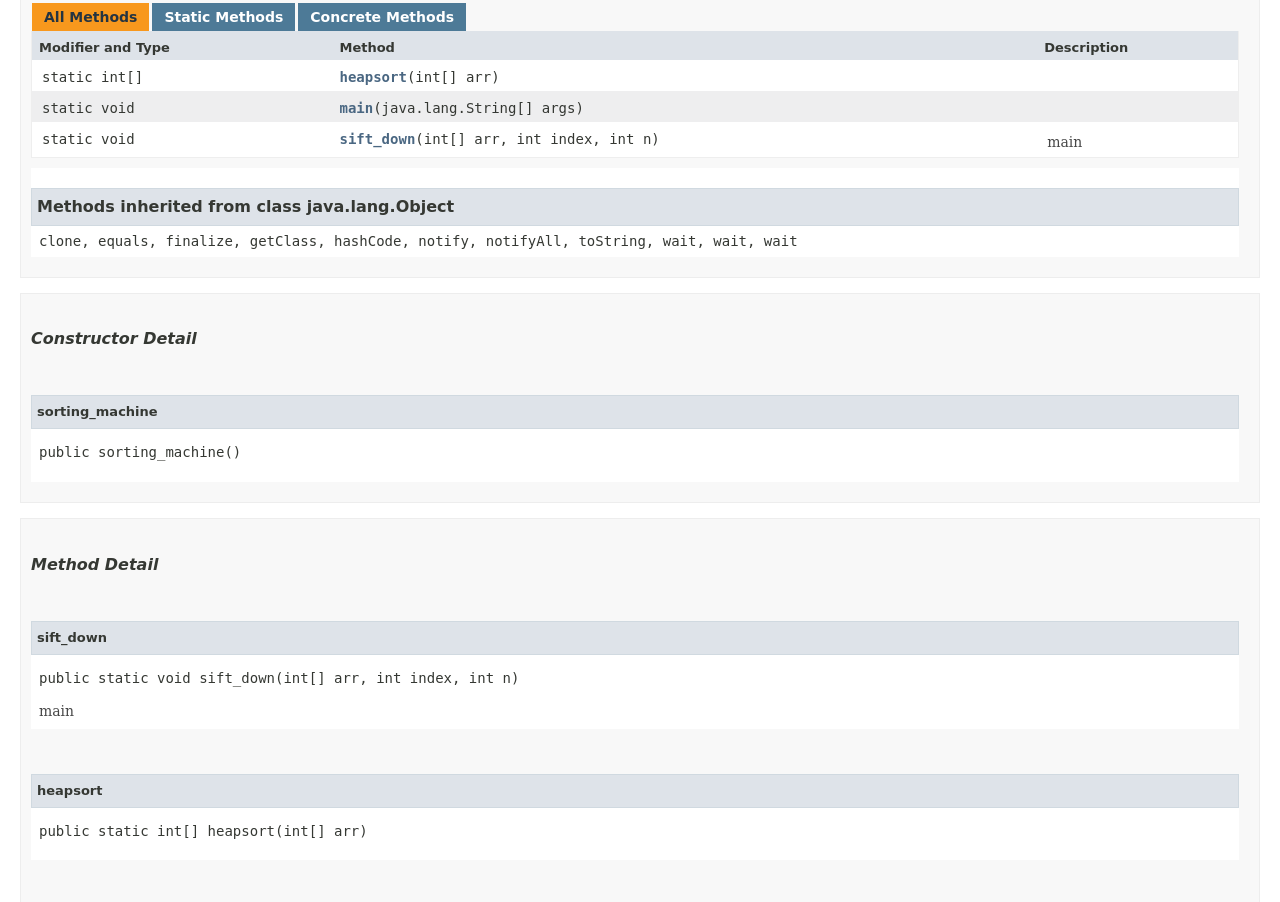
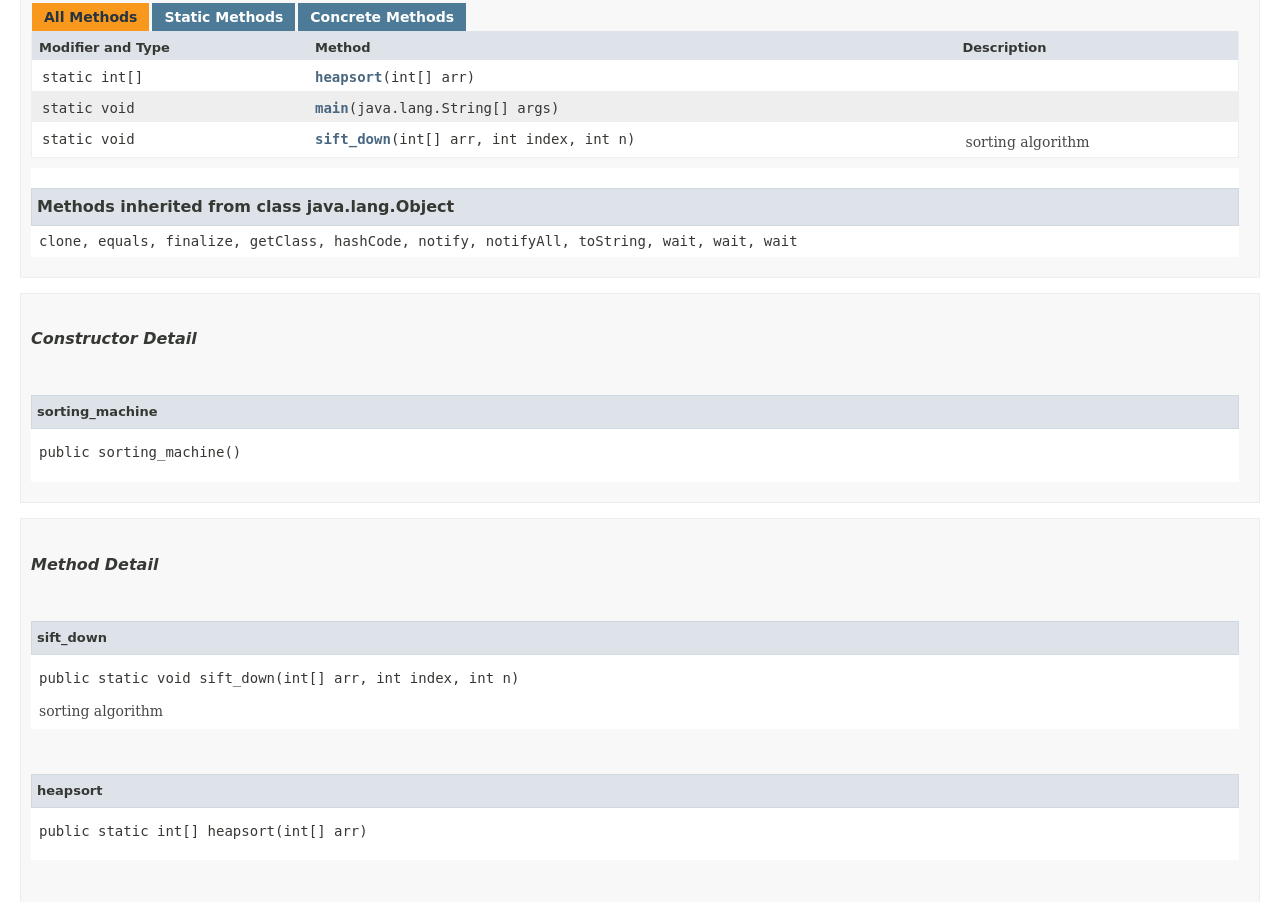
Before and after one commit to AYETATAPIN/OOP, a plain HTML site: page Task_1_1_1/ru/nsu/demidov/sorting_machine.html in a window 1280 px wide. Shown: the part 597-1499 px from the top of the page. Drawn offline with Linux system fonts and the light colour scheme; no server answers; a script that the page names is missing; a web font is replaced by a local one.

Commit message:
Deploying to gh-pages from @ AYETATAPIN/OOP@b69a62ccf99dc6917406d144ce102e8bc623ac80 🚀

```diff
--- a/Task_1_1_1/ru/nsu/demidov/sorting_machine.html
+++ b/Task_1_1_1/ru/nsu/demidov/sorting_machine.html
@@ -190,7 +190,7 @@ extends java.lang.Object</pre>
          int&nbsp;index,
          int&nbsp;n)</code></th>
 <td class="colLast">
-<div class="block">main</div>
+<div class="block">sorting algorithm</div>
 </td>
 </tr>
 </table>
@@ -245,7 +245,7 @@ extends java.lang.Object</pre>
 <pre class="methodSignature">public static&nbsp;void&nbsp;sift_down&#8203;(int[]&nbsp;arr,
                              int&nbsp;index,
                              int&nbsp;n)</pre>
-<div class="block">main</div>
+<div class="block">sorting algorithm</div>
 </li>
 </ul>
 <a id="heapsort(int[])">
```
Also changed, not shown: Task_1_1_1/index-all.html (+1 -1 lines), 3 other files.
